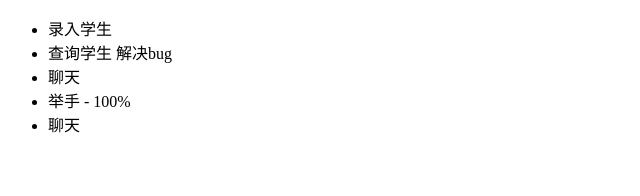
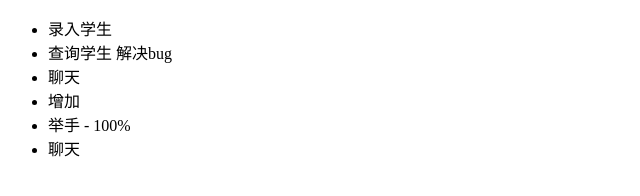
Before and after one commit to mos1es/stu, a plain HTML site: page index.html in a window 1280 px wide. Shown: the whole page, without its empty margins (0-640 px from the left). Drawn offline with Linux system fonts and the light colour scheme.

Commit message:
完善增加学生功能

```diff
--- a/index.html
+++ b/index.html
@@ -10,6 +10,7 @@
         <li>录入学生</li>
         <li>查询学生 解决bug</li>
         <li>聊天</li>
+	<li>增加</li>
         <li>举手 - 100%</li>
 	<li>聊天</li>
     </ul>
```
